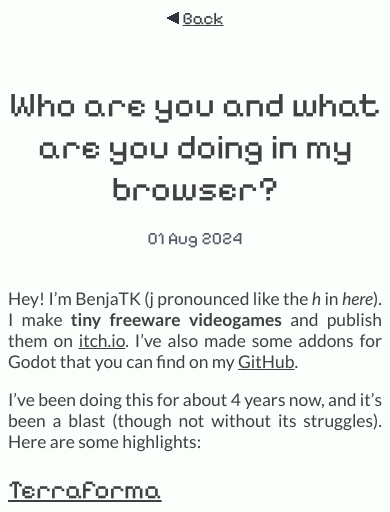
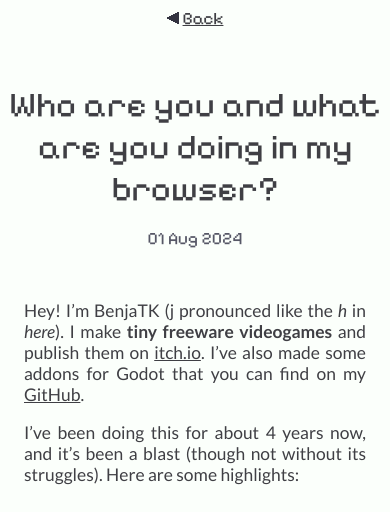
Before and after one commit to BenjaTK/benjatk.github.io, a Jekyll site: the page built from _posts/2024-08-01-whoareyou.md, in a window 390 px wide. Shown: the top 512 px of the page. Built offline with Jekyll 4.4.1, drawn with Linux system fonts in a browser that asks for light colours.

Commit message:
Responsive web design hell yes
Make site scale with mobile

```diff
--- a/Gemfile
+++ b/Gemfile
@@ -5,3 +5,4 @@
 # gem "rails"
 # gem "jekyll"
 gem "github-pages", "~> 231", group: :jekyll_plugins
+gem "webrick"
--- a/_layouts/default.html
+++ b/_layouts/default.html
@@ -3,6 +3,7 @@
   <head>
     <meta charset="utf-8">
     <title>{{ page.title }}</title>
+    <meta name="viewport" content="width=device-width, initial-scale=1.0">
     <link rel="stylesheet" href="/assets/css/styles.css">
     <link rel="preconnect" href="https://fonts.googleapis.com">
     <link rel="preconnect" href="https://fonts.gstatic.com" crossorigin>
--- a/_layouts/post.html
+++ b/_layouts/post.html
@@ -6,12 +6,12 @@
   <head>
     <meta charset="utf-8">
     <title>{{ page.title }}</title>
+    <meta name="viewport" content="width=device-width, initial-scale=1.0">
     <link rel="stylesheet" href="/assets/css/styles.css">
     <link rel="preconnect" href="https://fonts.googleapis.com">
     <link rel="preconnect" href="https://fonts.gstatic.com" crossorigin>
-    <link rel="shortcut icon" type="image/png" href="favicon.png">
     <link href="https://fonts.googleapis.com/css2?family=Lato:ital,wght@0,100;0,300;0,400;0,700;0,900;1,100;1,300;1,400;1,700;1,900&family=Pixelify+Sans:wght@400..700&display=swap" rel="stylesheet">
-
+    <link rel="shortcut icon" type="image/png" href="/favicon.png">
 </head>
   <body>
     <img width="16" decoding="async" src="/assets/images/icons/back.png" class="crips-edges"><a class="back-button" href="/blog.html" >Back</a>
--- a/_sass/main.scss
+++ b/_sass/main.scss
@@ -64,6 +64,7 @@
 }
 
 .post-content {
+    transition-duration: 0.1s;
     max-width: 40rem;
     text-align: justify;
     font-family: 'Lato', sans-serif;
@@ -71,12 +72,23 @@
 }
 
 .post-content img {
-    display: inline-block;
-    align-self: center;
+
     max-width: 40rem;
+
+    height: auto;
     display: block;
     margin-left: auto;
     margin-right: auto;
+}
+
+@media only screen and (max-width: 40rem) {
+    .post-content img {
+        width: 100%;
+    }
+
+    .post-content {
+        padding: 1rem;
+    }
 }
 
 h1, h2, h3, h4 {
```
Also changed, not shown: Gemfile.lock.
